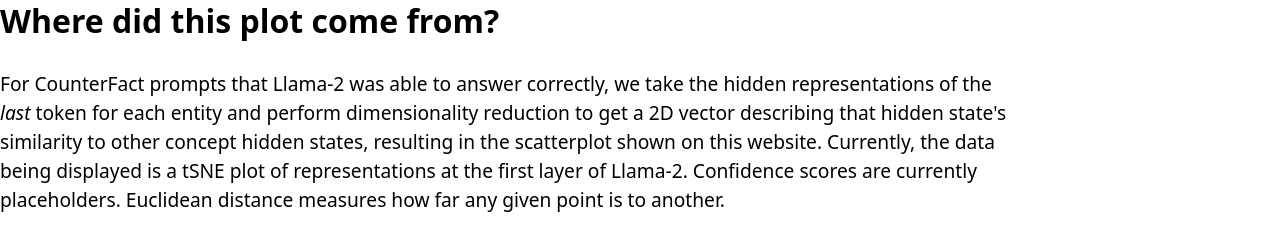
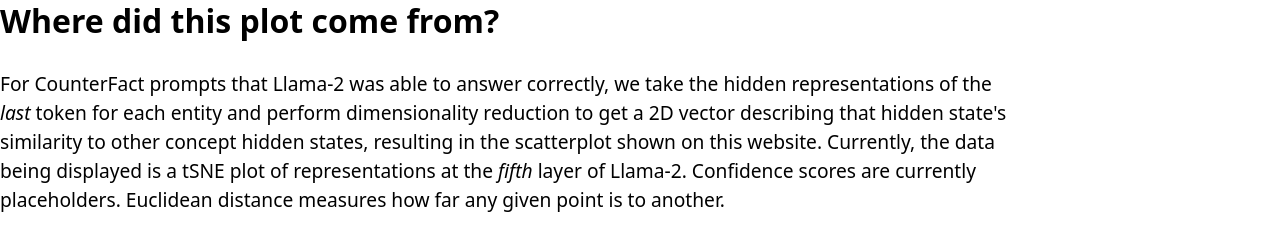
Before and after one commit to KoyenaPal/vocabViz, a SvelteKit app in the folder vocab-app/: page /info in a window 1280 px wide. Shown: the part 392-642 px from the top of the page. Built offline with nearby package versions, Linux system fonts and the light colour scheme.

Commit message:
update info page

```diff
--- a/vocab-app/src/routes/+page.js
+++ b/vocab-app/src/routes/+page.js
@@ -1,7 +1,7 @@
 import { error } from '@sveltejs/kit';
 
 /** @type {import('./$types').PageLoad} */export async function load({ fetch, params }) {
-    const res = await fetch("/tsne_correct_only_layer_0.json");
+    const res = await fetch("/tsne_correct_only_layer_4.json");
 	const items = await res.json();
 
 	try {
--- a/vocab-app/src/routes/info/+page.svelte
+++ b/vocab-app/src/routes/info/+page.svelte
@@ -19,7 +19,7 @@
     <p class="home-text">
         For CounterFact prompts that Llama-2 was able to answer correctly, we take the hidden representations of the <i>last</i> token for each
         entity and perform dimensionality reduction to get a 2D vector describing that hidden state's similarity to other concept hidden states,
-        resulting in the scatterplot shown on this website. Currently, the data being displayed is a tSNE plot of representations at the first layer of Llama-2.
+        resulting in the scatterplot shown on this website. Currently, the data being displayed is a tSNE plot of representations at the <i>fifth</i> layer of Llama-2.
         Confidence scores are currently placeholders. Euclidean distance measures how far any given point is to another.
       </p>
     </div>
--- a/vocab-app/src/routes/vocab/[slug]/+page.js
+++ b/vocab-app/src/routes/vocab/[slug]/+page.js
@@ -1,7 +1,7 @@
 import { error } from '@sveltejs/kit';
 
 /** @type {import('./$types').PageLoad} */export async function load({ fetch, params }) {
-	const res = await fetch("/tsne_correct_only_layer_0.json");
+	const res = await fetch("/tsne_correct_only_layer_4.json");
 	const newItems = await res.json();
 	let items = newItems;
 
```
